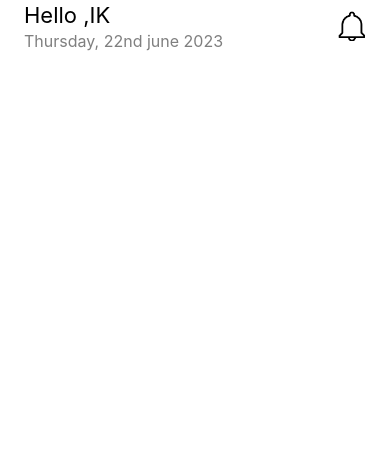
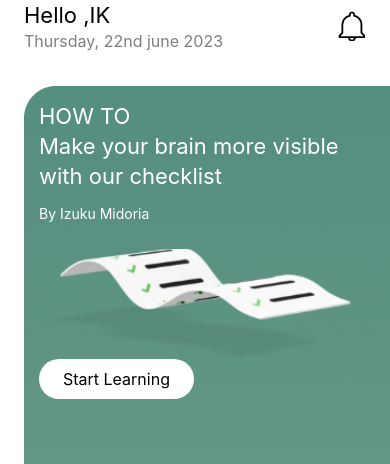
Before and after one commit to irshadkhan2019/OnlineLearningApp, a React Native app: screen /Dashboard in a window 390 px wide. Shown: the top 464 px of the page. Built offline with nearby package versions, Linux system fonts and the light colour scheme.

Commit message:
Home Start Learning section and its components

```diff
--- a/babel.config.js
+++ b/babel.config.js
@@ -2,5 +2,8 @@ module.exports = function(api) {
   api.cache(true);
   return {
     presets: ['babel-preset-expo'],
+    plugins: [
+      "react-native-reanimated/plugin",
+    ],
   };
 };
--- /dev/null
+++ b/components/TextButton.js
@@ -0,0 +1,33 @@
+import { Text,TouchableOpacity } from 'react-native'
+import React from 'react'
+import { FONTS,COLORS } from '../constants'
+
+
+const TextButton = ({
+    contentContainerStyle,
+    disabled,
+    label,
+    labelStyle,
+    onPress
+}) => {
+  return (
+    <TouchableOpacity
+        style={{
+            alignItems:"center",
+            justifyContent:"center",
+            backgroundColor:COLORS.primary,
+            ...contentContainerStyle
+        }}
+        disabled={disabled}
+        onPress={onPress}
+    >
+      <Text style={{
+        color:COLORS.white,
+        ...FONTS.h3,
+        ...labelStyle
+      }}>{label}</Text>
+    </TouchableOpacity>
+  )
+}
+
+export default TextButton
--- a/components/index.js
+++ b/components/index.js
@@ -1,5 +1,7 @@
 import IconButton from "./IconButton";
+import TextButton from "./TextButton";
 
 export {
-    IconButton
+    IconButton,
+    TextButton
 }
--- a/screens/Dashboard/Home.js
+++ b/screens/Dashboard/Home.js
@@ -10,8 +10,9 @@ import {
 } from 'react-native';
 import { FlatList } from 'react-native-gesture-handler';
 
-import { IconButton } from '../../components';
+import { IconButton, TextButton } from '../../components';
 import {COLORS,SIZES,FONTS,constants,icons,images,dummyData} from "../../constants"
+import { color } from 'react-native-reanimated';
 
 const Home = () => {
 
@@ -47,6 +48,54 @@ const Home = () => {
         )
     }
 
+    function renderStartLearning(){
+        return (
+        <ImageBackground
+            source={images.featured_bg_image}
+            style={{
+                alignItems:'flex-start',
+                marginTop:SIZES.padding,
+                marginHorizontal:SIZES.padding,
+                padding:15
+            }}
+            imageStyle={{
+                borderRadius:SIZES.radius
+            }}
+        >
+            {/* Info */}
+            <View>
+                <Text style={{color:COLORS.white, ...FONTS.body2}}>HOW TO</Text>
+                <Text style={{color:COLORS.white, ...FONTS.h2}}>Make your brain more visible with our checklist</Text>
+                <Text style={{color:COLORS.white, ...FONTS.body4,marginTop:SIZES.radius}}>By Izuku Midoria</Text>
+            </View>
+            {/* Image */}
+            <Image
+                source={images.start_learning}
+                style={{
+                    width:"100%",
+                    height:110,
+                    marginTop:SIZES.padding
+                }}
+            />
+
+            {/* btn */}
+            <TextButton
+                label={`Start Learning`}
+                contentContainerStyle={{
+                    height:40,
+                    paddingHorizontal:SIZES.padding,
+                    borderRadius:20,
+                    backgroundColor:COLORS.white
+                }}
+                labelStyle={{
+                    color:COLORS.black
+                }}
+                onPress={()=>{console.log("start learning")}}
+            />
+
+        </ImageBackground>)
+    }
+
     return (
         <View
             style={{
@@ -57,7 +106,19 @@ const Home = () => {
             {/* Header */}
             {renderHeader()}
 
-            {/* Content */}
+            {/* <------Content -----> */}
+            <ScrollView
+                contentContainerStyle={{
+                    paddingBottom:150,
+
+                }}
+                showsVerticalScrollIndicator={false}
+
+            >
+                {/* Start Learning  */}
+                {renderStartLearning()}
+
+            </ScrollView>
         </View>
     )
 }
```
